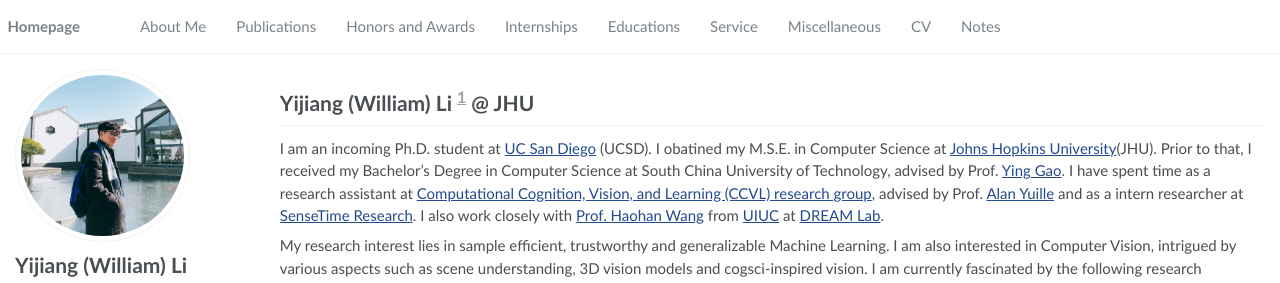
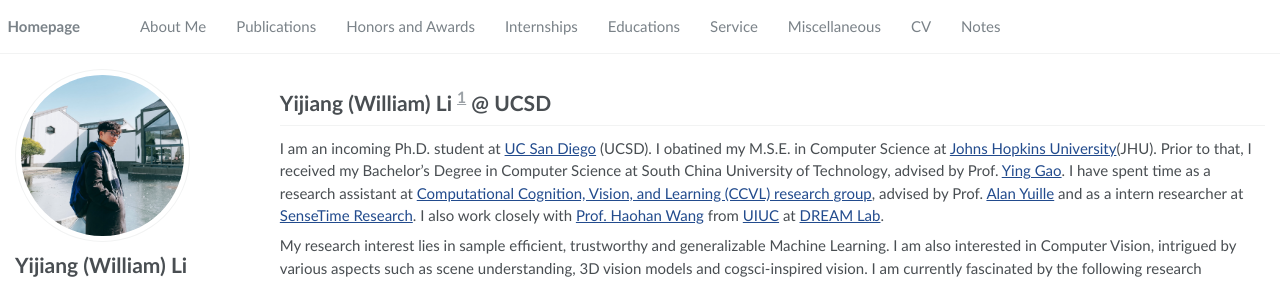
Before and after one commit to yayajjiang/yayajjiang.github.io, a Jekyll site: the page built from _pages/includes/intro.md, in a window 1280 px wide. Shown: the top 283 px of the page. Built offline with Jekyll 4.4.1, drawn with Linux system fonts in a browser that asks for light colours; our own code applies the rules of GitHub Pages for plain Markdown files; a script that is not in the unit is left out; comment, search, counter and statistics services are not loaded.

Commit message:
update @ucsd

```diff
--- a/_pages/includes/intro.md
+++ b/_pages/includes/intro.md
@@ -1,4 +1,4 @@
-# Yijiang (William) Li [^1] @ JHU
+# Yijiang (William) Li [^1] @ UCSD
 
 
 I am an incoming Ph.D. student at [UC San Diego](https://ucsd.edu/) (UCSD). I obatined my M.S.E. in Computer Science at [Johns Hopkins University](https://www.jhu.edu/)(JHU). Prior to that, I received my Bachelor's Degree in Computer Science at South China University of Technology, advised by Prof. [Ying Gao](https://www.scholat.com/gaoying26.en). I have spent time as a research assistant at [Computational Cognition, Vision, and Learning (CCVL) research group](https://ccvl.jhu.edu/), advised by Prof. [Alan Yuille](https://www.cs.jhu.edu/~ayuille/) and as a intern researcher at [SenseTime Research](https://www.sensetime.com/). I also work closely with [Prof. Haohan Wang](https://haohanwang.github.io/) from [UIUC](https://illinois.edu/) at [DREAM Lab](https://dreamlabuiuc.github.io/).
```
